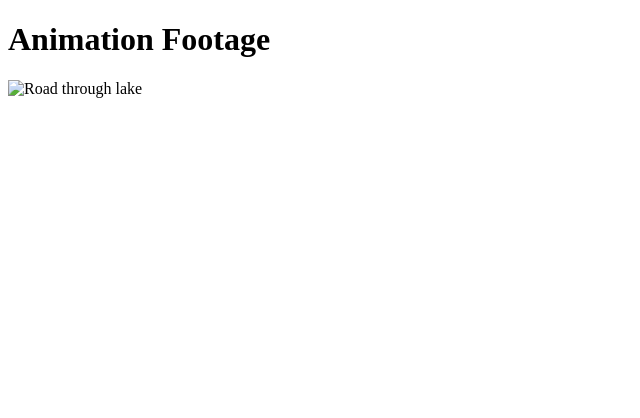
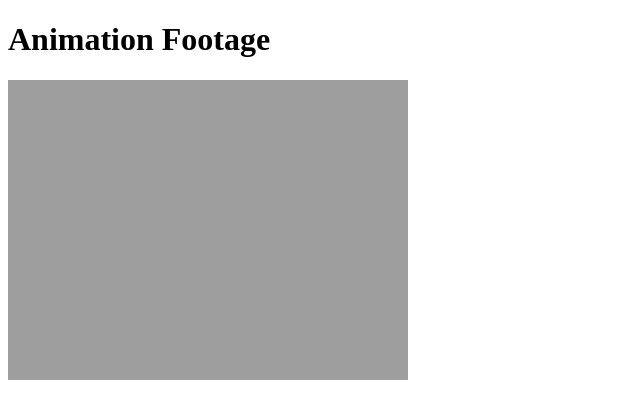
Before and after one commit to dicodingacademy/a219-mfwde-labs, a website: page video-over-gif/src/index.html in a window 1280 px wide. Shown: the whole page, without its empty margins (0-640 px from the left). Drawn offline with Linux system fonts and the light colour scheme; the site is published under a folder, as on GitHub Pages, so addresses that start at the root find nothing.

Commit message:
Video over gif starter

```diff
--- a/video-over-gif/src/index.html
+++ b/video-over-gif/src/index.html
@@ -7,6 +7,6 @@
 </head>
 <body>
 <h1>Animation Footage</h1>
-<img src="/images/animation-footage.gif" alt="Road through lake">
+<img src="./images/animation-footage.gif" alt="Road through lake">
 </body>
 </html>
```
